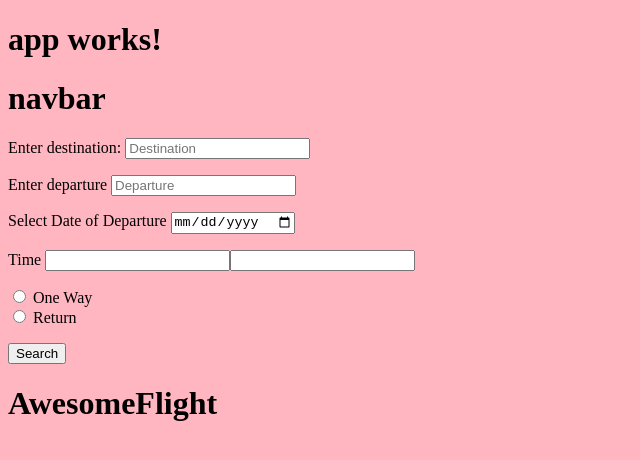
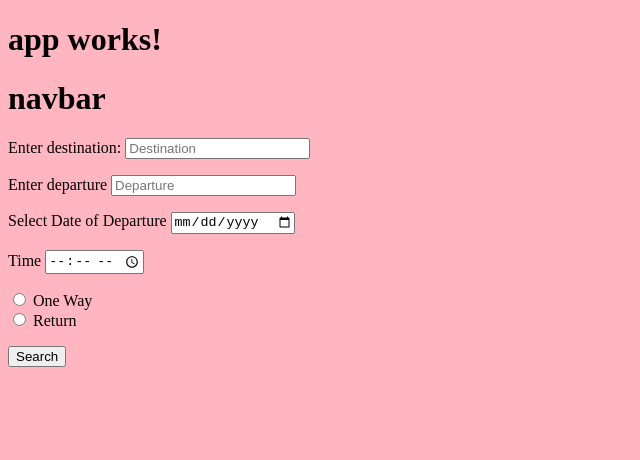
Before and after one commit to jeffyjo/AwesomeFlights, an Angular app: page / in a window 1280 px wide. Shown: the top 460 px of the page, without its empty margins (0-640 px from the left). Built offline with nearby package versions, Linux system fonts and the light colour scheme.

Commit message:
time i  search rettet

```diff
--- a/src/app/search-form.template.html
+++ b/src/app/search-form.template.html
@@ -13,8 +13,8 @@
     </p>
     <p>
         Time
-        <input type="number" name="" value="">
-        <input type="number" name="" value="">
+        <input type="time" name="" value="">
+        <!--<input type="number" name="" value="">-->
     </p>
     <p>
         <input type="radio" name="test1" value="One Way"> One Way
--- a/src/index.html
+++ b/src/index.html
@@ -1,5 +1,6 @@
 <!doctype html>
 <html>
+
 <head>
     <meta charset="utf-8">
     <title>AwesomeFlight</title>
@@ -8,10 +9,13 @@
     <meta name="viewport" content="width=device-width, initial-scale=1">
     <link rel="icon" type="image/x-icon" href="favicon.ico">
     <link href="./app/css/style.css" rel="stylesheet">
+    <link href="./app/css/search-form.css" rel="stylesheet">
 
 </head>
+
 <body>
     <app-root>Loading...</app-root>
-  <h1>AwesomeFlight</h1>
+
 </body>
+
 </html>
```
Also changed, not shown: 1 other file (tests, documents, lock files or other folders). Lines whose indentation alone changed are shown as unchanged.
